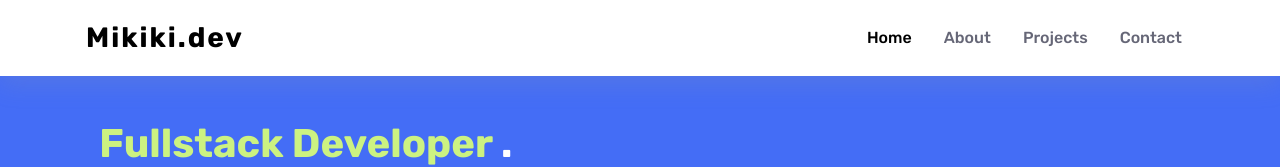
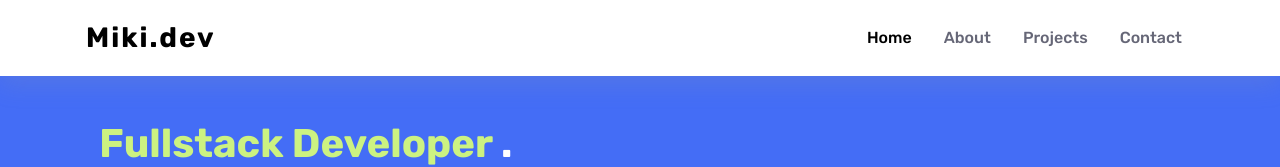
Before and after one commit to MendosDV/mon-portfolio, a Vue app: page / in a window 1280 px wide. Shown: the top 167 px of the page. Built offline with nearby package versions, Linux system fonts and the light colour scheme.

Commit message:
last change

```diff
--- a/src/components/Home/Banner/AvatarProfile.vue
+++ b/src/components/Home/Banner/AvatarProfile.vue
@@ -1,5 +1,5 @@
 <template>
-  <div class="col-xs-4 col-sm-5 col-md-5 col-lg-5 col-xl-5 m-auto order-sm-2 pt-3 pt-md-0">
+  <div class="col-xs-4 col-sm-5 col-md-5 col-lg-5 col-xl-5 m-auto order-sm-2 pt-4 pt-md-0">
     <img src="/portrait.jpg" alt="mickael-photo" class="img-fluid myself-img">
   </div>
 </template>
--- a/src/components/NavbarApp.vue
+++ b/src/components/NavbarApp.vue
@@ -1,7 +1,7 @@
 <template>
   <nav class="navbar navbar-expand-lg fixed-top bg-white nav-shadow py-3">
     <div class="container">
-      <h3 class="logo navbar-brand fw-bolder m-0 fs-3">Mikiki.dev</h3>
+      <h3 class="logo navbar-brand fw-bolder m-0 fs-3">Miki.dev</h3>
       <button class="navbar-toggler" type="button" data-bs-toggle="offcanvas" data-bs-target="#offcanvasNavbar" aria-controls="offcanvasNavbar">
         <span class="navbar-toggler-icon"></span>
       </button>
```
